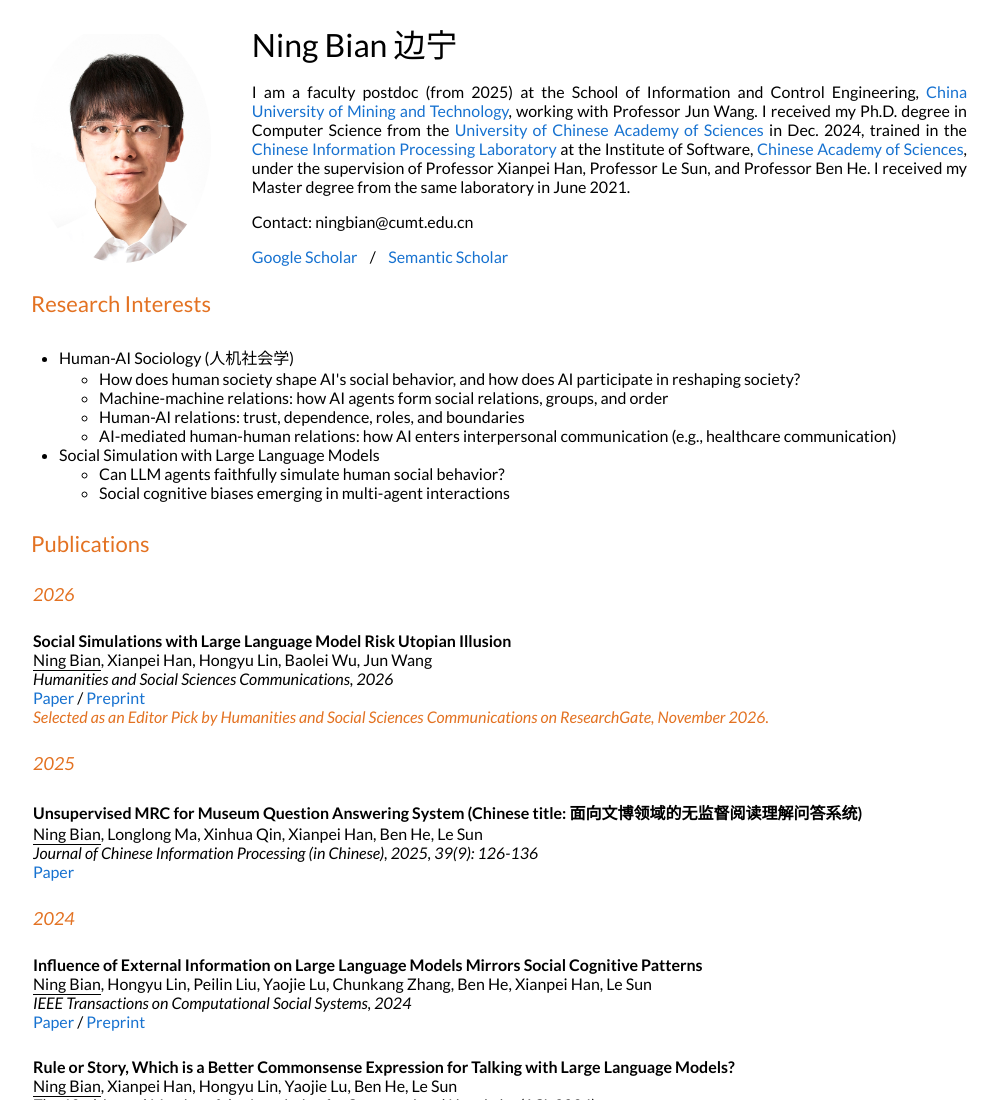
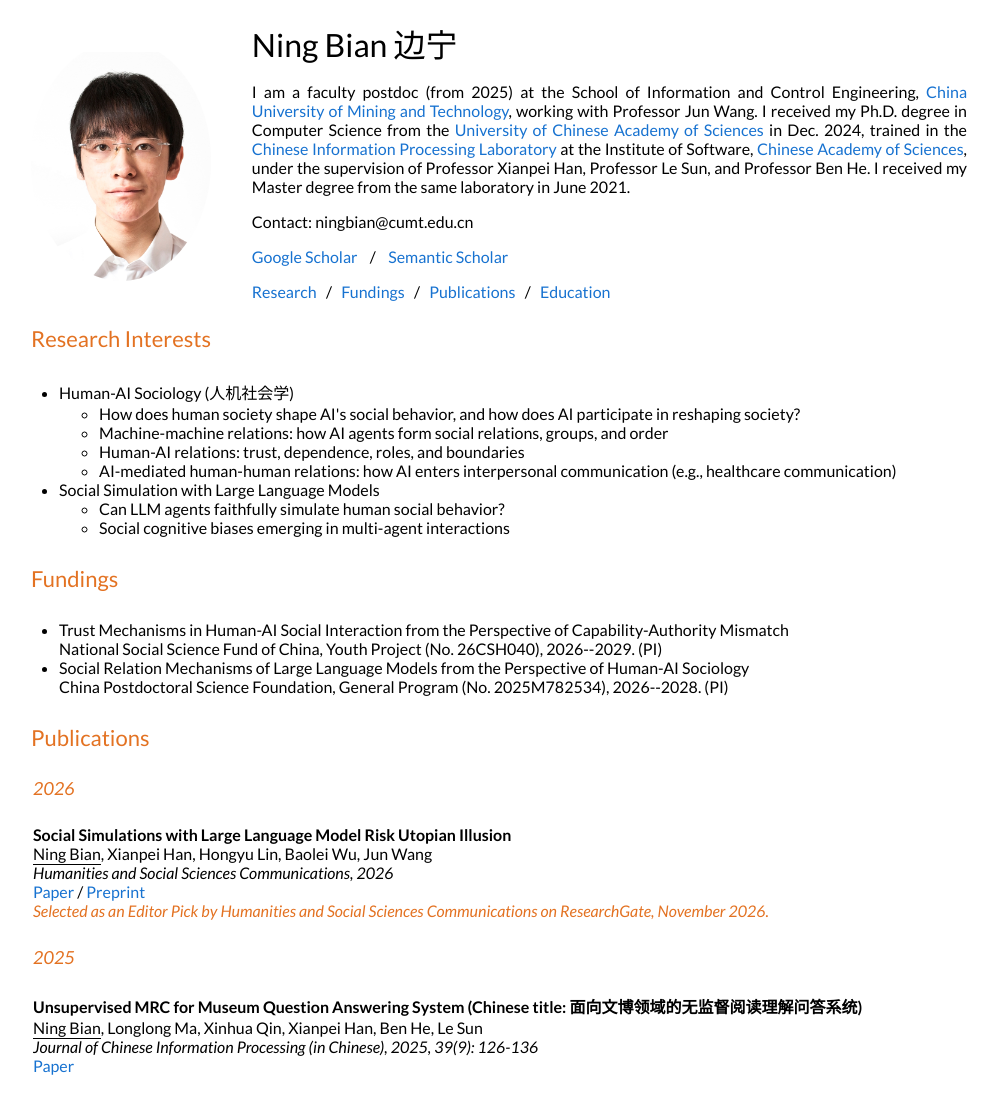
Before and after one commit to RefluxNing/RefluxNing.github.io, a plain HTML site: page index.html in a window 1280 px wide. Shown: the top 1100 px of the page, without its empty margins (141-1139 px from the left). Drawn offline with Linux system fonts and the light colour scheme; some packages are replaced by stand-ins of ours; a script that the page names is missing.

Commit message:
Add files via upload

```diff
--- a/index.html
+++ b/index.html
@@ -174,11 +174,18 @@
                                 <!-- <a href="https://www.zhihu.com/people/cao-bo-xi/answers/by_votes">Zhihu</a>&nbsp;&nbsp;&nbsp;/&nbsp;&nbsp;&nbsp; -->
                                 <!-- <a href="https://movie.douban.com/people/69131780/">Douban</a> -->
                             </p>
+                            <p align=left>
+                                <a href="#research">Research</a> &nbsp;&nbsp;/&nbsp;&nbsp;
+                                <a href="#fundings">Fundings</a> &nbsp;&nbsp;/&nbsp;&nbsp;
+                                <a href="#publications">Publications</a> &nbsp;&nbsp;/&nbsp;&nbsp;
+                                <a href="#education">Education</a>
+                            </p>
                         </td>
                     </tr>
                 </table>
                 <!-- Intro End -->
 
+                <a name="research"></a>
                 <table width="100%" align="center" border="0" cellspacing="0" cellpadding="12">
                     <tr>
                         <td>
@@ -204,7 +211,29 @@
                     </li>
                 </ul>
 
+                <!-- Fundings Begin -->
+                <a name="fundings"></a>
+                <table width="100%" align="center" border="0" cellspacing="0" cellpadding="12">
+                    <tr>
+                        <td>
+                            <heading>Fundings</heading>
+                        </td>
+                    </tr>
+                </table>
+                <ul>
+                    <li>Trust Mechanisms in Human-AI Social Interaction from the Perspective of Capability-Authority Mismatch
+                        <br>
+                        National Social Science Fund of China, Youth Project (No. 26CSH040), 2026--2029. (PI)
+                    </li>
+                    <li>Social Relation Mechanisms of Large Language Models from the Perspective of Human-AI Sociology
+                        <br>
+                        China Postdoctoral Science Foundation, General Program (No. 2025M782534), 2026--2028. (PI)
+                    </li>
+                </ul>
+                <!-- Fundings End -->
+
                 <!-- Publications Begin -->
+                <a name="publications"></a>
                 <table width="100%" align="center" border="0" cellspacing="0" cellpadding="12">
                     <tr>
                         <td>
@@ -364,6 +393,7 @@
 
 
                 <!-- Education Begin -->
+                <a name="education"></a>
                 <table width="100%" align="center" border="0" cellspacing="0" cellpadding="12">
                     <tr>
                         <td>
```
